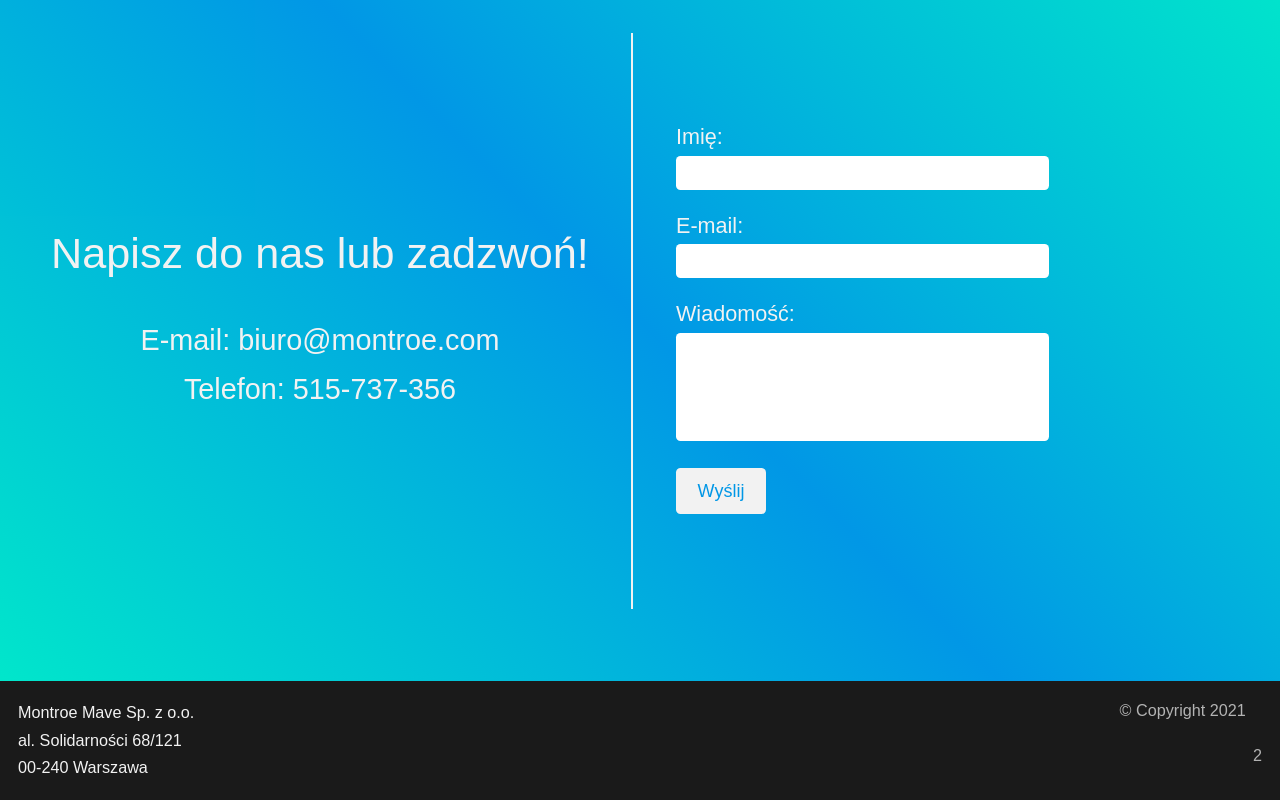
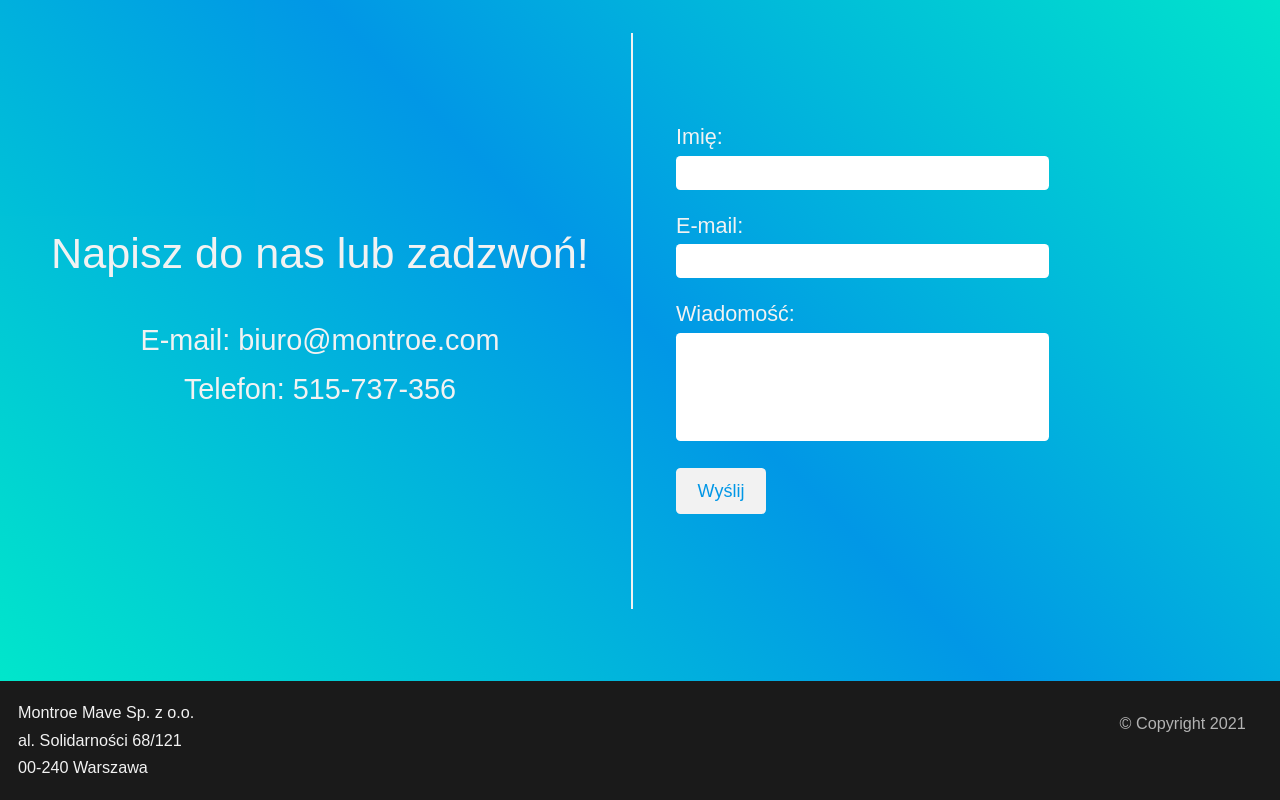
Before and after one commit to julia-kocik/elektrospecjalisci, a website: page docs/index.html in a window 1280 px wide. Shown: the part 3279-4079 px from the top of the page. Drawn offline with nearby package versions, Linux system fonts and the light colour scheme; a web font is replaced by a local one.

Commit message:
Make adjustments

```diff
--- a/docs/index.html
+++ b/docs/index.html
@@ -136,7 +136,7 @@
               © Copyright 2021
             </span>
             <ul>
-2            </ul>
+            </ul>
           </div>
         </footer>
     </main>
```
Also changed, not shown: src/index.html (+1 -1 lines).
